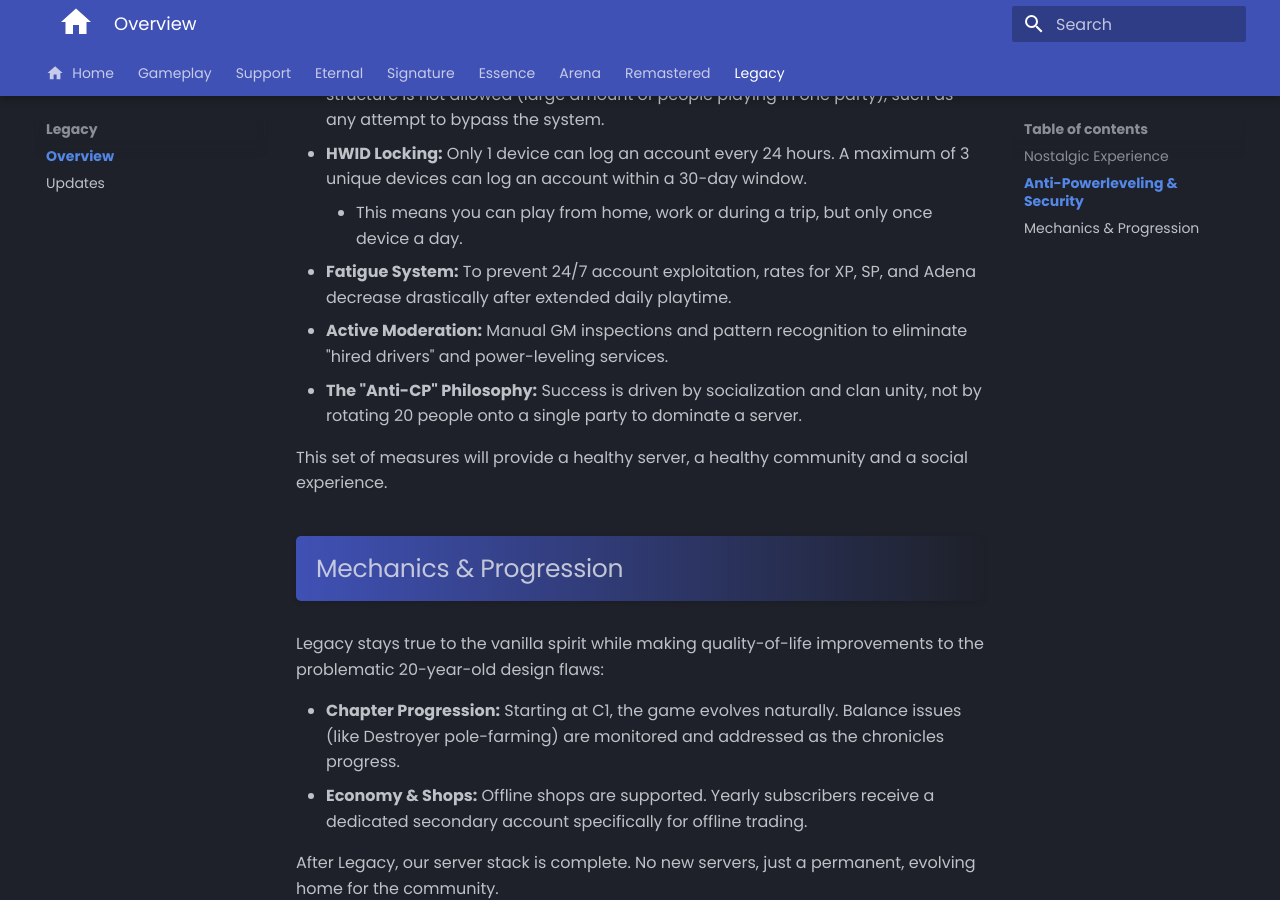
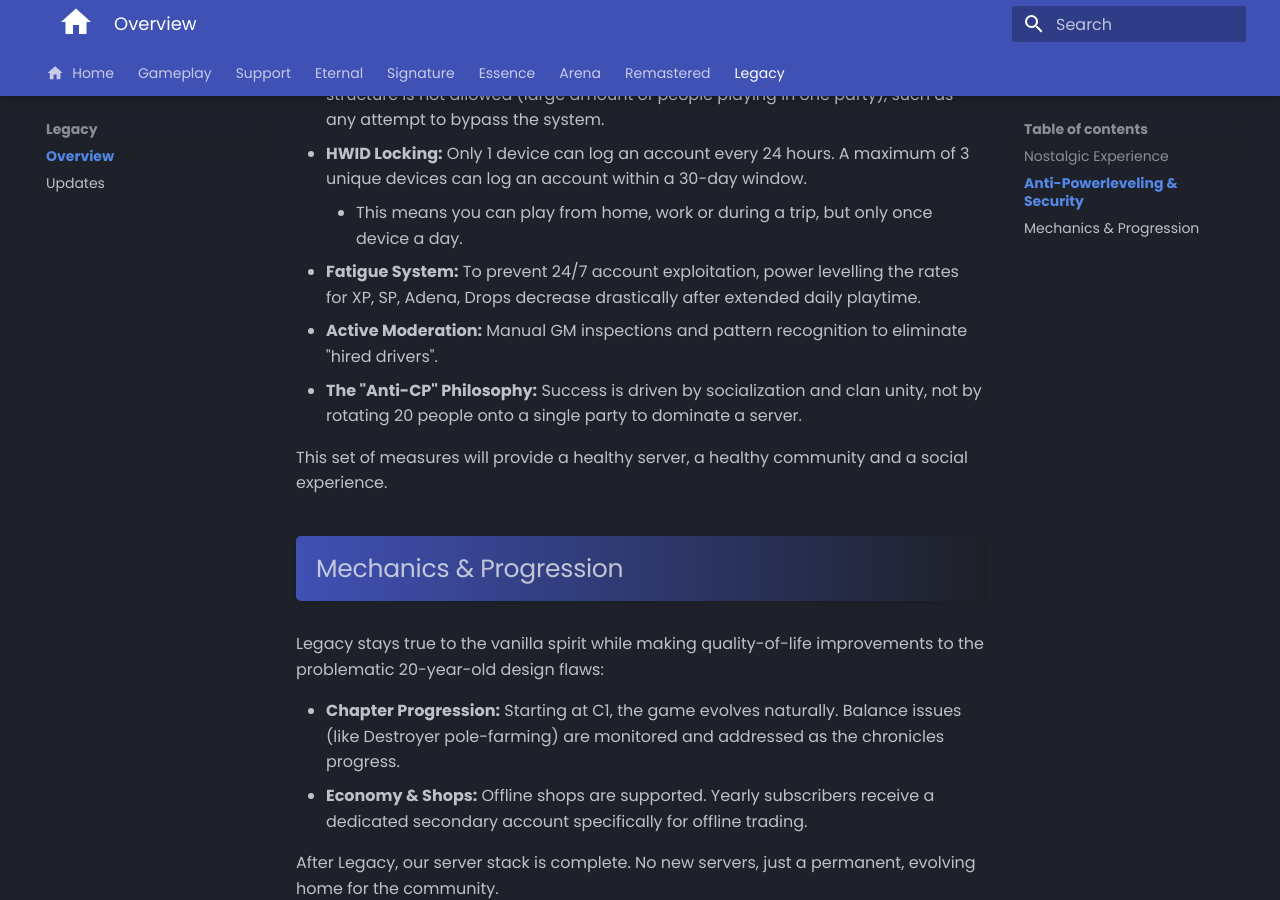
Before and after one commit to tab1-web/faq, an MkDocs documentation site: the page built from docs/legacy/overview.md, in a window 1280 px wide and 900 px high, scrolled down 1069 px. Built offline with MkDocs 1.6.1 and Material for MkDocs 9.7.7, drawn with Linux system fonts in a browser that asks for light colours; some web fonts are replaced; comment, search, counter and statistics services are not loaded.

Commit message:
adding drops and correcting moderation

```diff
--- a/docs/legacy/overview.md
+++ b/docs/legacy/overview.md
@@ -22,8 +22,8 @@ We have implemented technical measures to ensure a level playing field where sol
 - **Adding to our rules the usage of drivers**, hired drivers or the min-max CP structure is not allowed (large amount of people playing in one party), such as any attempt to bypass the system.
 - **HWID Locking:** Only 1 device can log an account every 24 hours. A maximum of 3 unique devices can log an account within a 30-day window.
     - This means you can play from home, work or during a trip, but only once device a day.
-- **Fatigue System:** To prevent 24/7 account exploitation, rates for XP, SP, and Adena decrease drastically after extended daily playtime.
-- **Active Moderation:** Manual GM inspections and pattern recognition to eliminate "hired drivers" and power-leveling services.
+- **Fatigue System:** To prevent 24/7 account exploitation, power levelling the rates for XP, SP, Adena, Drops decrease drastically after extended daily playtime.
+- **Active Moderation:** Manual GM inspections and pattern recognition to eliminate "hired drivers".
 - **The "Anti-CP" Philosophy:** Success is driven by socialization and clan unity, not by rotating 20 people onto a single party to dominate a server.
 
 This set of measures will provide a healthy server, a healthy community and a social experience.
```
